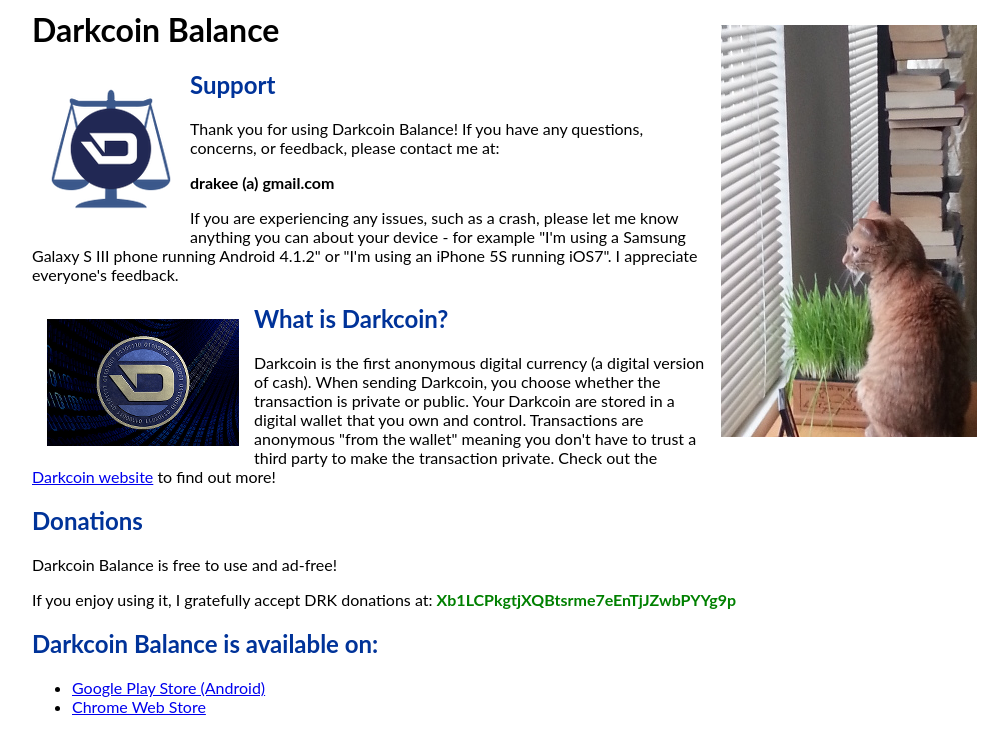
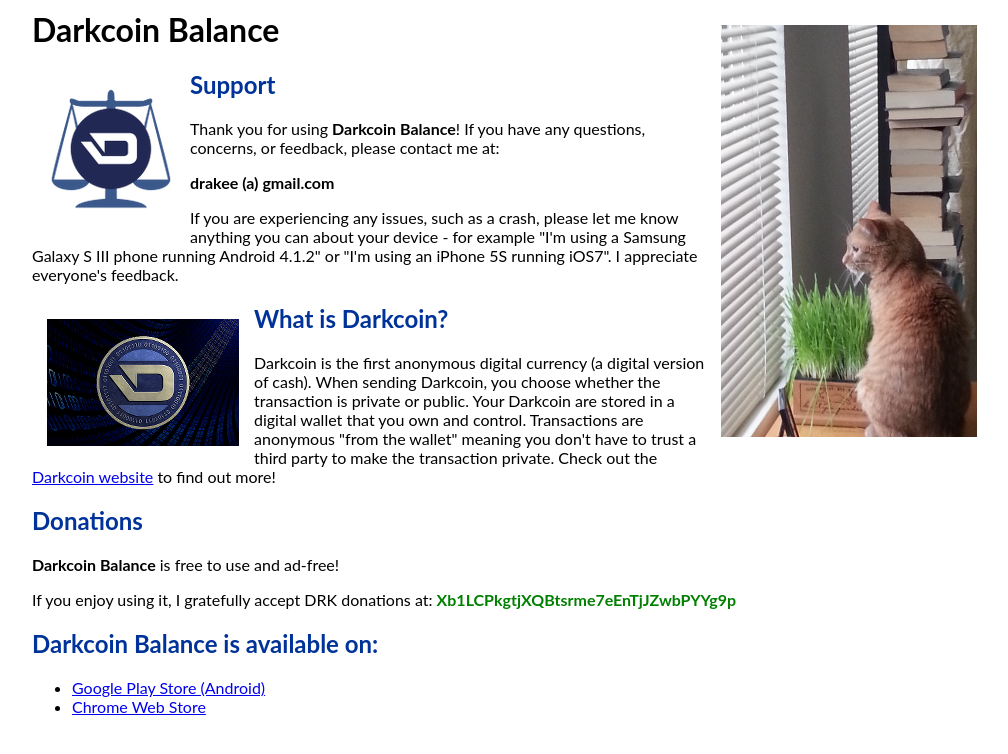
Before and after one commit to psydrake/darkcoinBalance, a browser extension: page webapp/merges/support.html in a window 1280 px wide. Shown: the whole page, without its empty margins (128-1136 px from the left). Drawn offline with Linux system fonts and the light colour scheme.

Commit message:
added donations paragraph and strong styling for app name

```diff
--- a/webapp/merges/support.html
+++ b/webapp/merges/support.html
@@ -37,7 +37,7 @@
 	<img src="img/darkcoinBalance128x128.png" class="logo" alt="Darkcoin Balance" title="Darkcoin Balance"/>
 	<h2>Support</h2>
 	<p>
-		Thank you for using Darkcoin Balance! If you have any questions, concerns, or feedback, please contact me at:
+		Thank you for using <strong>Darkcoin Balance</strong>! If you have any questions, concerns, or feedback, please contact me at:
 		<dd><strong>drakee (a) gmail.com</strong></dd>
 	</p>
 	<p>
@@ -56,7 +56,7 @@
 </div>
 <div>
 	<h2>Donations</h2>
-	<p>Darkcoin Balance is free to use and ad-free!</p>
+	<p><strong>Darkcoin Balance</strong> is free to use and ad-free!</p>
 	<p>If you enjoy using it, I gratefully accept DRK donations at: <strong><span style="color:green">Xb1LCPkgtjXQBtsrme7eEnTjJZwbPYYg9p</span></strong></p>
 </div>
 <div class="clear">
```
